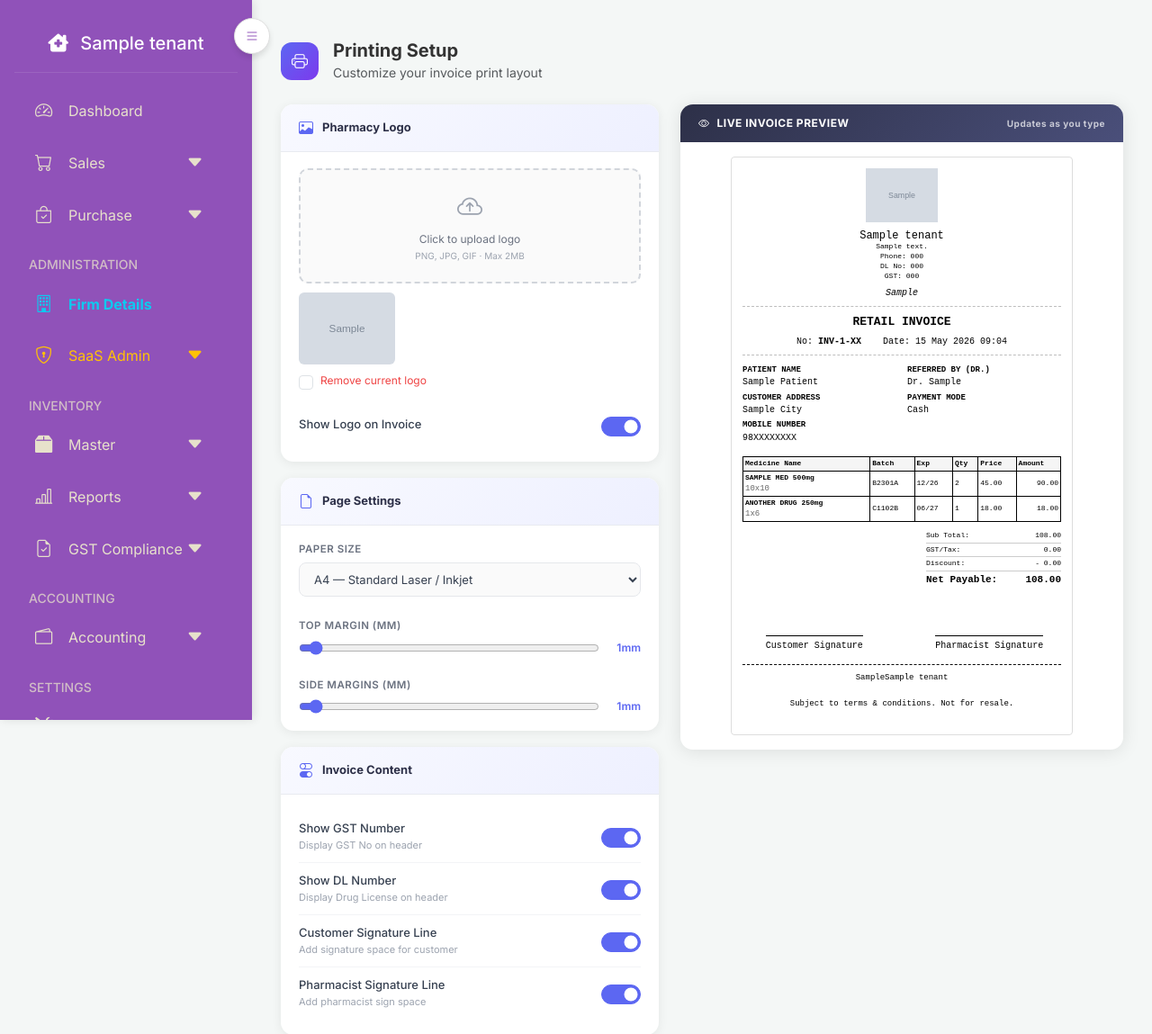
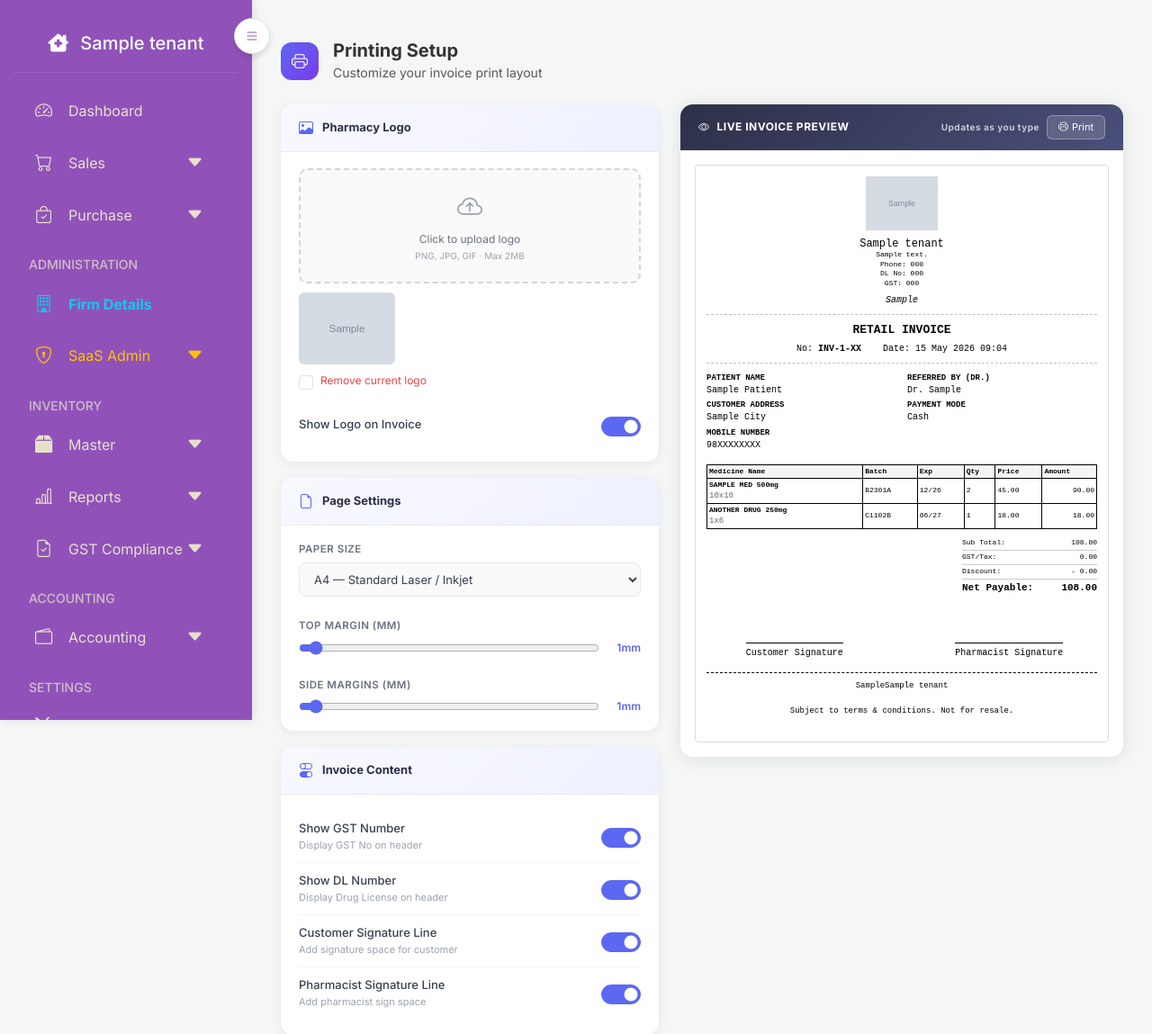
Before and after one commit to farooq1993/easy-pharma, a Django app: page /printing/ in a window 1280 px wide. Shown: the top 1149 px of the page at 90% size. Run offline with Django 5.2, Linux system fonts and the light colour scheme; a user stored in the database is signed in; tables that the repository leaves empty hold one stand-in row (values such as "Sample post"); grey boxes marked "Sample" are stand-in pictures; parts of the project's set-up code (start-up, migrations or seed data) failed here and were passed over.

Commit message:
working on 4x6 print page

```diff
--- a/easypharma/templates/utility/printing.html
+++ b/easypharma/templates/utility/printing.html
@@ -133,80 +133,39 @@
 #invoicePreview .inv-sig-line { border-top: 1px solid #000; padding-top: 4px; margin-top: 28px; }
 #invoicePreview .inv-footer { text-align: center; margin-top: 14px; padding-top: 8px; border-top: 1px dashed #000; font-size: 9px; }
 
-/* ── Print @page rules per paper size ── */
+/* ── Print: common rules ── */
 @media print {
-
-    @page {
-        size: 4in 6in;
-        margin: 0;
-    }
-
-    html,
-    body {
-        width: 101.6mm;
-        height: 152.4mm;
-        margin: 0 !important;
-        padding: 0 !important;
-    }
-
-    body * {
-        visibility: hidden;
-    }
+    body * { visibility: hidden; }
 
     #invoicePreview,
-    #invoicePreview * {
-        visibility: visible;
-    }
+    #invoicePreview * { visibility: visible; }
 
     #invoicePreview {
         position: fixed;
-        left: 0;
-        top: 0;
-
-        width: 101.6mm !important;
-        min-height: 152.4mm !important;
-
+        left: 0; top: 0;
         margin: 0 !important;
-        padding: 3mm !important;
-
         box-sizing: border-box;
-        overflow: hidden;
-
         font-family: "Courier New", monospace;
-        font-size: 8pt;
         line-height: 1.15;
     }
 
     #invoicePreview table {
         width: 100%;
         border-collapse: collapse;
-        font-size: 7pt;
     }
 
     #invoicePreview th,
-    #invoicePreview td {
-        padding: 1px 2px;
-    }
+    #invoicePreview td { padding: 1px 2px; }
+
+    /* size + dimensions are injected by JS into a <style id="printPageRule"> tag */
 }
 
-  body.print-4x6 * {
-    -webkit-print-color-adjust: exact;
-    print-color-adjust: exact;
-  }
-
-@page {
-  size: A4;
-  margin: 10mm;
-}
-
-@page {
-    size: 4in 6in;
-    margin: 0;
-}
-body.print-4x6 {
-  --page-w: 101.6mm;
-  --page-h: 152.4mm;
-}
+/* ── Per-size print dimensions (applied via JS before window.print()) ── */
+body.print-size-a4        #invoicePreview { width:210mm !important; min-height:297mm !important; padding:10mm !important; font-size:9pt; }
+body.print-size-4x6       #invoicePreview { width:101.6mm !important; min-height:152.4mm !important; padding:3mm !important; font-size:8pt; }
+body.print-size-8x4       #invoicePreview { width:203.2mm !important; min-height:101.6mm !important; padding:3mm 4mm !important; font-size:8pt; }
+body.print-size-80mm      #invoicePreview { width:80mm !important; min-height:100mm !important; padding:2mm !important; font-size:7pt; }
+body.print-size-58mm      #invoicePreview { width:58mm !important; min-height:80mm !important; padding:2mm !important; font-size:6pt; }
 /* Applied dynamically by JS when printing with 4x6 selected */
 .print-size-4x6 {
     width: 380px;
@@ -397,7 +356,13 @@ body.print-4x6 {
         <div class="preview-wrap">
           <div class="preview-header-bar">
             <span><i class="bi bi-eye me-2"></i>LIVE INVOICE PREVIEW</span>
-            <span style="font-size:10px;opacity:.7;">Updates as you type</span>
+            <div class="d-flex align-items-center gap-2">
+              <span style="font-size:10px;opacity:.7;">Updates as you type</span>
+              <button type="button" id="printInvoiceBtn"
+                style="background:rgba(255,255,255,.15);border:1px solid rgba(255,255,255,.3);color:#fff;border-radius:6px;padding:4px 12px;font-size:11px;cursor:pointer;">
+                <i class="bi bi-printer me-1"></i>Print
+              </button>
+            </div>
           </div>
           <div class="preview-scale p-3">
             <div id="invoicePreview">
@@ -539,68 +504,64 @@ document.getElementById('customFooter').addEventListener('input', function(){
   document.getElementById('prev-footer-text').textContent = this.value || 'Thank you for choosing {{ request.tenant.pharmacy_name }}';
 });
 
-// ── Paper Size Preview Scaling ──
-document.getElementById('paperSizeSelect').addEventListener('change', function(){
+// ── Paper size config map ──
+const PAPER_SIZES = {
+  'A4':   { cssSize: 'A4',           w: '210mm',    h: '297mm',    previewW: '100%',  previewH: '',      fs: '',      lh: '',    pad: '' },
+  '4x6':  { cssSize: '4in 6in',      w: '101.6mm',  h: '152.4mm',  previewW: '380px', previewH: '570px', fs: '11px',  lh: '1.3', pad: '12px' },
+  '8x4':  { cssSize: '203.2mm 101.6mm', w: '203.2mm', h: '101.6mm', previewW: '380px', previewH: '180px', fs: '9px',  lh: '1.3', pad: '8px' },
+  '80mm': { cssSize: '80mm 200mm',   w: '80mm',     h: '200mm',    previewW: '300px', previewH: '',      fs: '',      lh: '',    pad: '' },
+  '58mm': { cssSize: '58mm 160mm',   w: '58mm',     h: '160mm',    previewW: '218px', previewH: '',      fs: '',      lh: '',    pad: '' },
+};
+
+// ── Dynamic @page rule injector ──
+function injectPageRule(size) {
+  const cfg = PAPER_SIZES[size] || PAPER_SIZES['A4'];
+  let tag = document.getElementById('printPageRule');
+  if (!tag) { tag = document.createElement('style'); tag.id = 'printPageRule'; document.head.appendChild(tag); }
+  tag.textContent = `@media print { @page { size: ${cfg.cssSize}; margin: 0; } }`;
+}
+
+// ── Apply preview dimensions ──
+function applyPreview(size) {
+  const cfg = PAPER_SIZES[size] || PAPER_SIZES['A4'];
   const preview = document.getElementById('invoicePreview');
-    if (this.value === '4x6') {
+  preview.style.width      = cfg.previewW;
+  preview.style.maxWidth   = cfg.previewW;
+  preview.style.minHeight  = cfg.previewH;
+  preview.style.fontSize   = cfg.fs;
+  preview.style.lineHeight = cfg.lh;
+  preview.style.padding    = cfg.pad;
+  preview.style.margin     = cfg.previewW === '100%' ? '' : '0 auto';
 
-      preview.classList.remove(
-          'print-size-8x4'
-      );
+  // Remove all print-size-* classes then add the right one
+  preview.className = preview.className.replace(/\bprint-size-\S+/g, '').trim();
+  preview.classList.add('print-size-' + size.toLowerCase().replace(/[^a-z0-9]/g, ''));
+}
 
-      preview.classList.add('print-size-4x6');
+// ── Paper size select handler ──
+document.getElementById('paperSizeSelect').addEventListener('change', function () {
+  applyPreview(this.value);
+  injectPageRule(this.value);
+});
 
-      preview.style.width = '380px';
-      preview.style.minHeight = '570px';
-      preview.style.maxWidth = '380px';
+// ── Print button: set body class so print CSS applies, then print ──
+document.getElementById('printInvoiceBtn').addEventListener('click', function () {
+  const size = document.getElementById('paperSizeSelect').value;
+  const cfg  = PAPER_SIZES[size] || PAPER_SIZES['A4'];
+  injectPageRule(size);
 
-      preview.style.fontSize = '11px';
-      preview.style.lineHeight = '1.3';
+  // Swap body print-size class
+  document.body.className = document.body.className.replace(/\bprint-size-\S+/g, '').trim();
+  document.body.classList.add('print-size-' + size.toLowerCase().replace(/[^a-z0-9]/g, ''));
 
-      preview.style.padding = '12px';
-      preview.style.margin = '0 auto';
-
-      preview.title = 'Epson LX310 4x6';
-  } else if (this.value === '8x4') {
-    // Epson LX310 8"x4" — wide landscape-like compact layout
-    preview.style.maxWidth = '380px';
-    preview.style.margin = '0 auto';
-    preview.style.minHeight = '180px';
-    preview.style.fontSize = '9px';
-    preview.style.lineHeight = '1.3';
-    preview.style.padding = '';
-    preview.title = 'Epson LX310 – 8×4 inch dot matrix layout';
-  } else if (this.value === '80mm') {
-    preview.style.maxWidth = '300px';
-    preview.style.margin = '0 auto';
-    preview.style.minHeight = '';
-    preview.style.fontSize = '';
-    preview.style.lineHeight = '';
-    preview.style.padding = '';
-    preview.title = '80mm Thermal';
-  } else if (this.value === '58mm') {
-    preview.style.maxWidth = '218px';
-    preview.style.margin = '0 auto';
-    preview.style.minHeight = '';
-    preview.style.fontSize = '';
-    preview.style.lineHeight = '';
-    preview.style.padding = '';
-    preview.title = '58mm Thermal';
-  } else {
-    // A4
-    preview.style.maxWidth = '100%';
-    preview.style.margin = '';
-    preview.style.minHeight = '';
-    preview.style.fontSize = '';
-    preview.style.lineHeight = '';
-    preview.style.padding = '';
-    preview.title = 'A4';
-  }
+  window.print();
 });
 
 // Run on page load
-window.addEventListener('DOMContentLoaded', function(){
-  document.getElementById('paperSizeSelect').dispatchEvent(new Event('change'));
+window.addEventListener('DOMContentLoaded', function () {
+  const sel = document.getElementById('paperSizeSelect');
+  applyPreview(sel.value);
+  injectPageRule(sel.value);
 });
 </script>
 {% endblock %}
```
Also changed, not shown: easypharma/templates/sales/print_invoice.html (+89 -13 lines).
